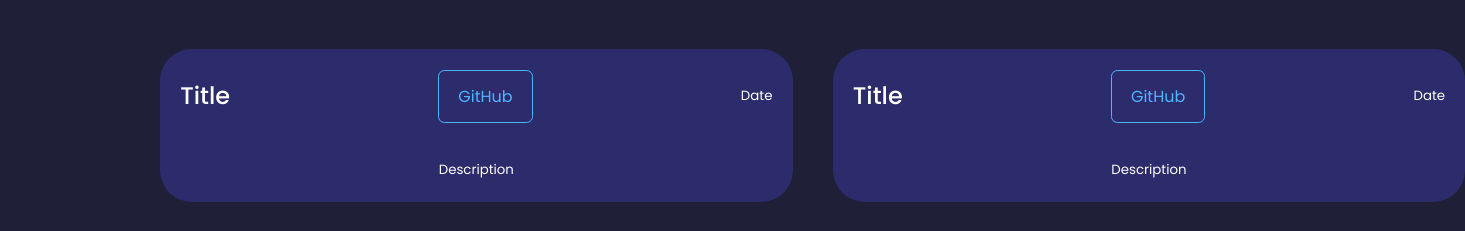
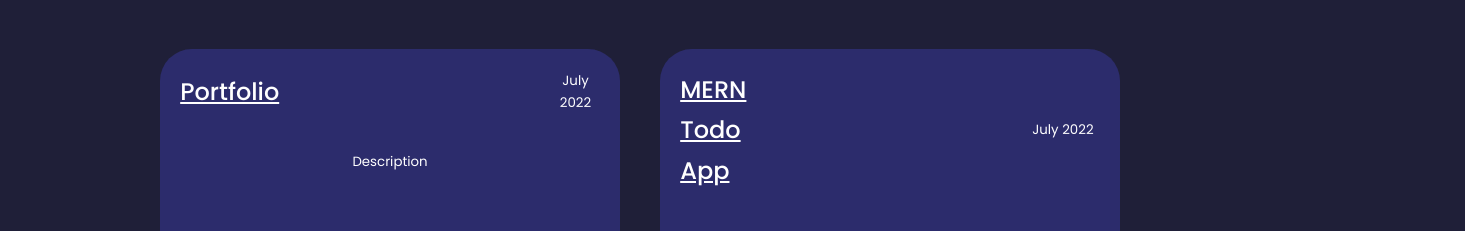
Before and after one commit to atharvaarankalle/portfolio-atharva-arankalle, a React (Create React App) app: page / in a window 1280 px wide. Shown: the part 2186-2417 px from the top of the page, 1465 px wide, since content can reach past the window. Built offline with nearby package versions, Linux system fonts and the light colour scheme.

Commit message:
Refine Projects section design

```diff
--- a/src/Components/Projects/Projects.css
+++ b/src/Components/Projects/Projects.css
@@ -19,12 +19,23 @@
 
 .projects__header {
     display: grid;
-    grid-template-columns: repeat(3, 1fr);
-    gap: 13rem;
+    grid-template-columns: repeat(2, 1fr);
     align-items: center;
+    gap: 17rem;
     margin-bottom: 2rem;
 }
 
 .projects__header h2 {
     text-align: left;
 }
+
+.projects__header a {
+    color: #fff;
+    text-decoration: underline;
+}
+
+/* .projects__chips {
+    margin-top: 2rem;
+    display: flex;
+    justify-content: right;
+} */
--- a/src/Components/Projects/Projects.jsx
+++ b/src/Components/Projects/Projects.jsx
@@ -8,21 +8,15 @@ const Projects = () => {
         <div className="container projects__container">
             <article className="projects__item">
                 <div className="projects__header">
-                    <h2>Title</h2>
-                    <div className="projects__button">
-                        <a href="https://github.com" className="btn" target="_blank">GitHub</a>
-                    </div>
-                    <small>Date</small>
+                <h2><a href="https://github.com" target="_blank">Portfolio</a></h2>
+                    <small>July 2022</small>
                 </div>
                 <small>Description</small>
             </article>
             <article className="projects__item">
                 <div className="projects__header">
-                    <h2>Title</h2>
-                    <div className="projects__button">
-                        <a href="https://github.com" className="btn" target="_blank">GitHub</a>
-                    </div>
-                    <small>Date</small>
+                    <h2><a href="https://github.com" target="_blank">MERN Todo App</a></h2>
+                    <small>July 2022</small>
                 </div>
                 <small>Description</small>
             </article>
```
Also changed, not shown: src/Assets/ChipIcons.json (added, +9 -0 lines).
